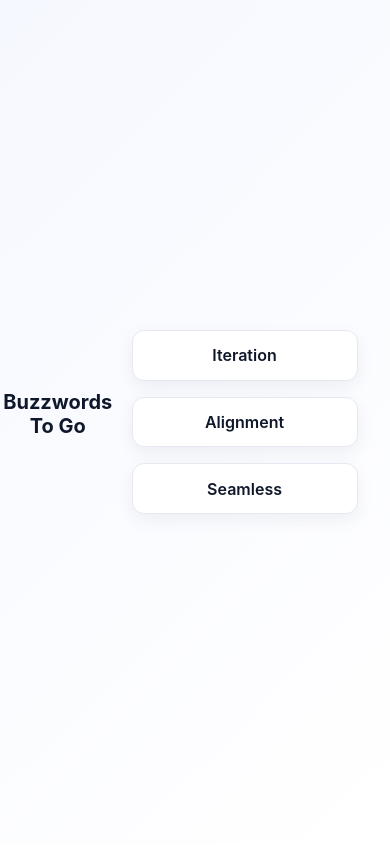
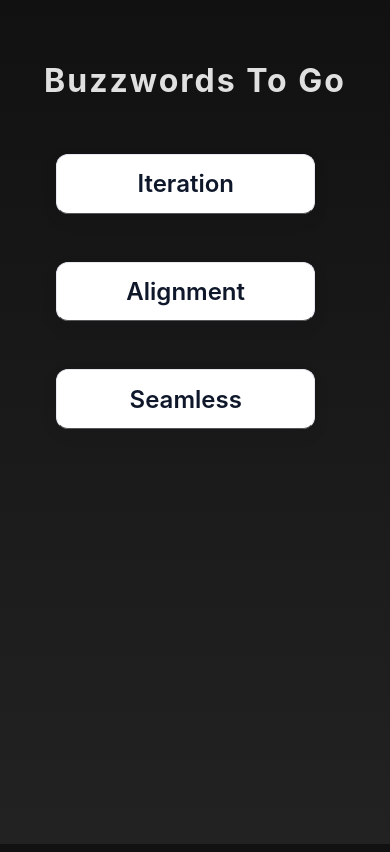
Before and after one commit to adam-werner/buzzwords-to-go, a website with bundled scripts: page index.html in a window 390 px wide. Built offline with nearby package versions, Linux system fonts and the light colour scheme.

Commit message:
Refactor CSS for improved styling and responsiveness of Buzzwords To Go

```diff
--- a/style.css
+++ b/style.css
@@ -1,12 +1,43 @@
 /* Basic responsive styling for Buzzwords To Go */
 *{box-sizing:border-box}
 html,body{height:100%}
-body{font-family:Inter,Segoe UI,Roboto,Arial,sans-serif;margin:0;display:flex;align-items:center;justify-content:center;min-height:100vh;background:linear-gradient(135deg,#f6f8ff,#ffffff)}
-header h1{margin:0 0 1rem 0;font-size:clamp(1.25rem,4vw,2rem);color:#0f172a;text-align:center}
-.buzz-container{display:flex;gap:1rem;flex-wrap:wrap;justify-content:center;padding:1rem;max-width:960px;width:94%}
-.buzzword{background:#ffffff;border:1px solid #e6e9f2;padding:0.9rem 1.2rem;border-radius:12px;box-shadow:0 6px 18px rgba(12,24,56,0.06);cursor:pointer;transition:transform .16s ease,box-shadow .16s ease;color:#0f172a;font-weight:600;min-width:140px;text-align:center}
+
+body {
+  background: linear-gradient(to bottom, #111, #222);
+  color: #e0e0e0;
+  font-family: Inter,Segoe UI,Roboto,Arial,sans-serif;
+  text-align: center;
+  padding: 2rem;
+}
+header h1{font-size: 2rem;
+  letter-spacing: 2px;
+}
+.buzz-container{
+  display:flex;
+  gap:1rem;
+  flex-wrap:wrap;
+  justify-content:center;
+  padding:1rem;
+  max-width:960px;
+  width:94%
+}
+.buzzword{
+  background:#ffffff;
+  border:1px solid #e6e9f2;
+  padding:0.9rem 1.2rem;
+  border-radius:12px;
+  box-shadow:0 6px 18px rgba(12,24,56,0.06);
+  cursor:pointer;
+  transition:transform .16s ease,box-shadow .16s ease;
+  color:#0f172a;
+  font-weight:600;
+  min-width:140px;
+  text-align:center;
+  font-size: 1.5rem;
+  margin: 1rem 0;
+  border-bottom: 1px solid #555;
+}
 .buzzword:focus,.buzzword:hover{transform:translateY(-6px);box-shadow:0 14px 36px rgba(12,24,56,0.12);outline:none}
-.buzzword.active{background:#0f172a;color:#fff;transform:scale(1.03)}
 
 @media (max-width:520px){
   .buzzword {flex:1 1 100%;min-width:0}
```
